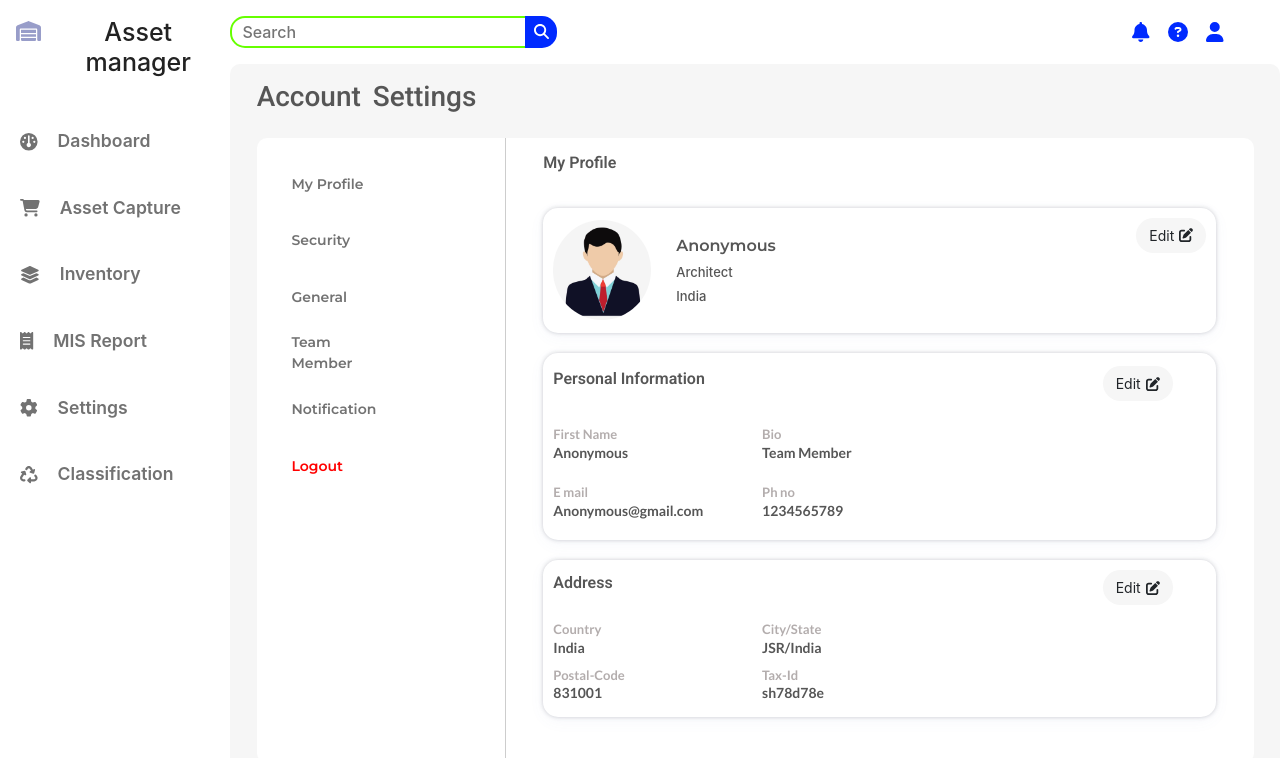
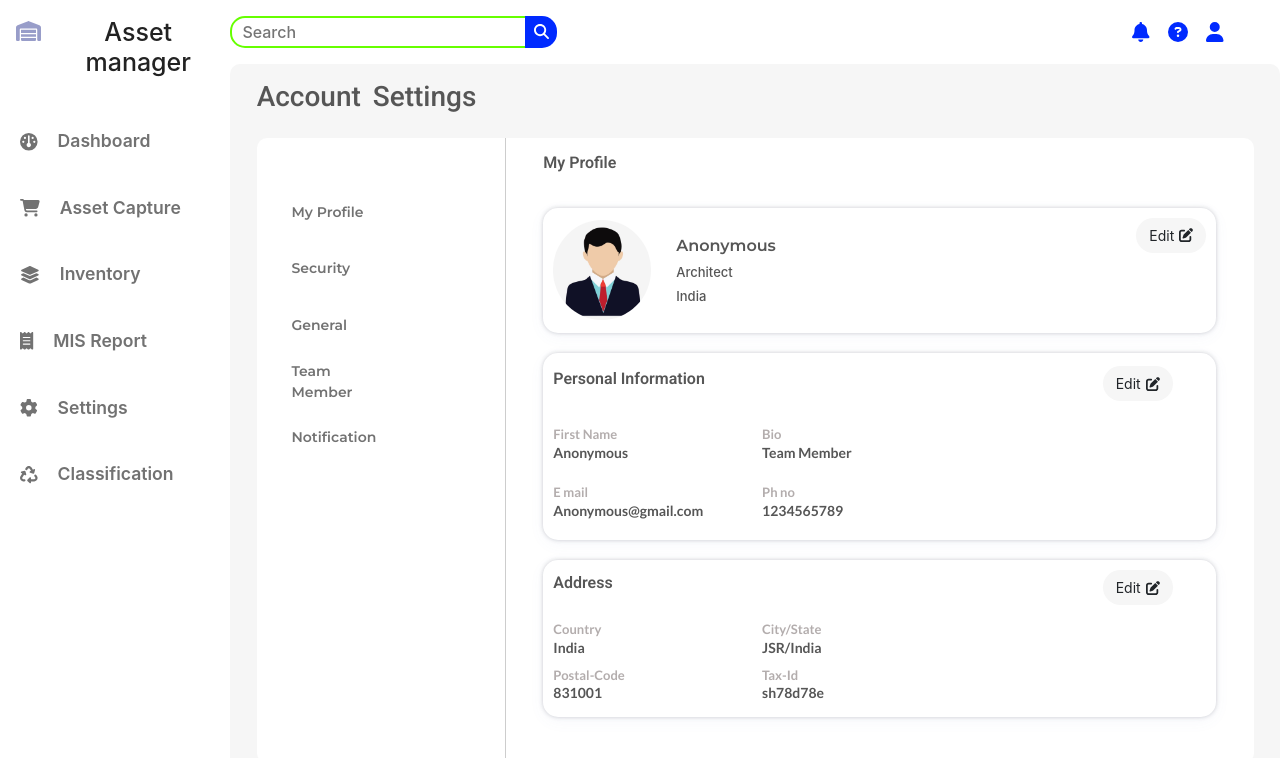
Before and after one commit to AnujNdas/Asset-manager-new, a React (Create React App) app in the folder frontend/: page /Setting/profile in a window 1280 px wide. Shown: the top 758 px of the page. Built offline with nearby package versions, Linux system fonts and the light colour scheme.

Commit message:
Update Setting.jsx

```diff
--- a/frontend/src/Pages/Setting.jsx
+++ b/frontend/src/Pages/Setting.jsx
@@ -18,7 +18,7 @@ const Setting = () => {
                 <Link to="/Setting/General">General</Link>
                 <Link to="/Setting/TeamMember">Team Member</Link>
                 <Link to="/Setting/Notification">Notification</Link>
-                <Link to="/Setting/Logout" className='logout'>Logout</Link>
+{/*                 <Link to="/Setting/Logout" className='logout'>Logout</Link> */}
             </div>
         </div>
         <div className="settings">
```
